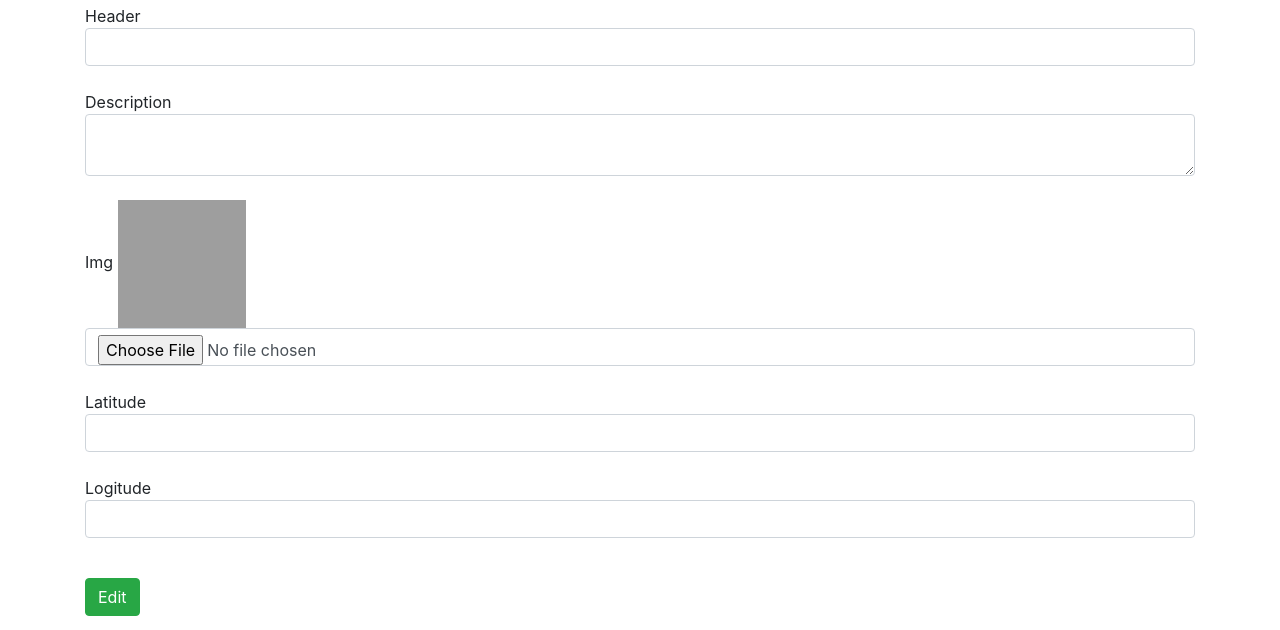
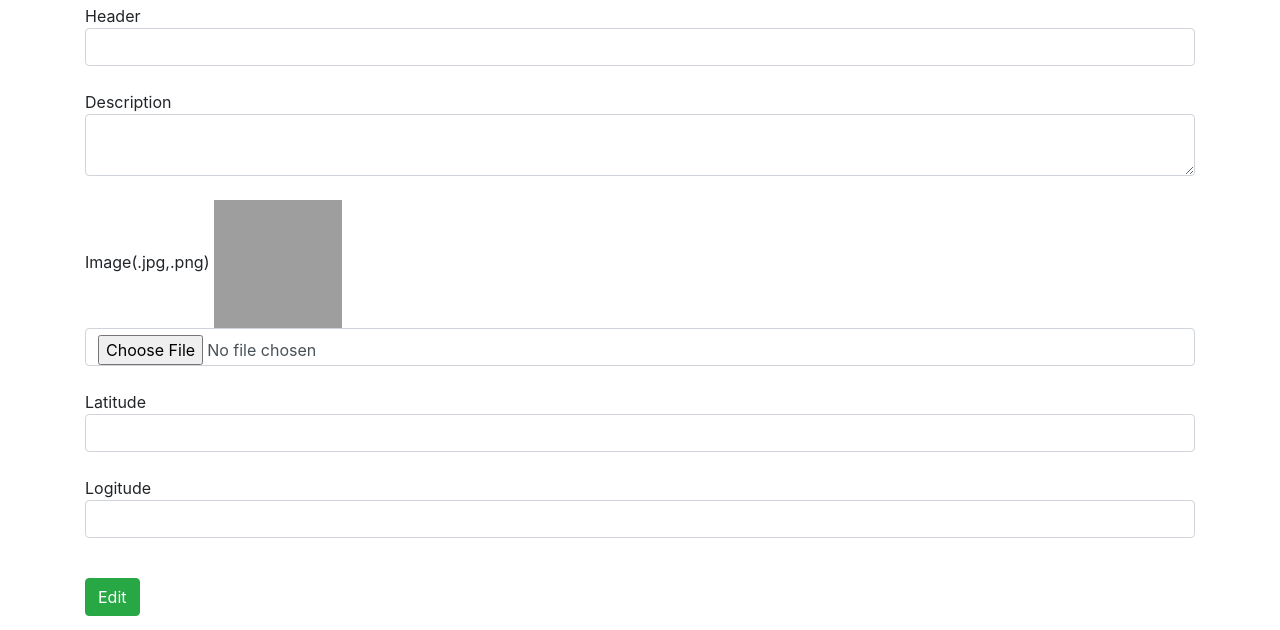
Before and after one commit to Benzt2h/backend-snru, a CodeIgniter app: page /backend-snru/index.php/map/map_edit in a window 1280 px wide. Shown: the part 170-800 px from the top of the page. Run offline with CodeIgniter, Linux system fonts and the light colour scheme; a user stored in the database is signed in; data that the repository does not hold is empty; grey boxes are pictures that could not be loaded.

Commit message:
fix upload image

```diff
--- a/application/controllers/map.php
+++ b/application/controllers/map.php
@@ -16,7 +16,7 @@ class Map extends CI_Controller
     public function map_insert_process()
     {
         $config['upload_path']          = './img/';
-        $config['allowed_types']        = 'gif|jpg|png';
+        $config['allowed_types']        = 'jpg|png';
         $config['max_size']             = 0;
         $config['max_width']            = 0;
         $config['max_height']           = 0;
@@ -55,7 +55,7 @@ class Map extends CI_Controller
     public function map_edit_process()
     {
         $config['upload_path']          = './img/';
-        $config['allowed_types']        = 'gif|jpg|png';
+        $config['allowed_types']        = 'jpg|png';
         $config['max_size']             = 0;
         $config['max_width']            = 0;
         $config['max_height']           = 0;
--- a/application/controllers/news.php
+++ b/application/controllers/news.php
@@ -15,7 +15,7 @@ class News extends CI_Controller
     public function news_insert_process()
     {
         $config['upload_path']          = './img/';
-        $config['allowed_types']        = 'gif|jpg|png';
+        $config['allowed_types']        = 'jpg|png';
         $config['max_size']             = 0;
         $config['max_width']            = 0;
         $config['max_height']           = 0;
@@ -54,7 +54,7 @@ class News extends CI_Controller
     public function news_edit_process()
     {
         $config['upload_path']          = './img/';
-        $config['allowed_types']        = 'gif|jpg|png';
+        $config['allowed_types']        = 'jpg|png';
         $config['max_size']             = 0;
         $config['max_width']            = 0;
         $config['max_height']           = 0;
--- a/application/views/map_edit.php
+++ b/application/views/map_edit.php
@@ -59,7 +59,7 @@ defined('BASEPATH') or exit('No direct script access allowed');
             <textarea required class="form-control" type="text" name="map_description" value="<?php echo $data[0]['map_description']?>"><?php echo $data[0]['map_description']?></textarea>
             <br>
             <input type="hidden" name="map_img_old" value="<?php echo $data[0]['map_img'];?>">
-            Img
+            Image(.jpg,.png)
             <?php
                         $image_properties = array(
                         'src'   => $data[0]['map_img'],
--- a/application/views/map_insert.php
+++ b/application/views/map_insert.php
@@ -56,7 +56,7 @@ defined('BASEPATH') or exit('No direct script access allowed');
             <br> Description
             <textarea required class="form-control" type="text-ara" name="map_description"></textarea>
             <br>
-            Img
+            Image(.jpg,.png)
             <input type="file" name="map_img" class="form-control"/>
             <br> Latitude
             <input required class="form-control" type="text" name="map_latitude">
--- a/application/views/news_edit.php
+++ b/application/views/news_edit.php
@@ -58,7 +58,7 @@ defined('BASEPATH') or exit('No direct script access allowed');
             <textarea required class="form-control" type="text" name="news_description" value="<?php echo $data[0]['news_description']?>"><?php echo $data[0]['news_description']?></textarea>
             <br>
             <input type="hidden" name="news_img_old" value="<?php echo $data[0]['news_img'];?>">
-            Img
+            Image(.jpg,.png)
             <?php
                         $image_properties = array(
                         'src'   => 'img/'.$data[0]['news_img'],
--- a/application/views/news_insert.php
+++ b/application/views/news_insert.php
@@ -56,7 +56,7 @@ defined('BASEPATH') or exit('No direct script access allowed');
             <br> Description
             <textarea required class="form-control" type="text" name="news_description"></textarea>
             <br>
-            Img
+            Image(.jpg,.png)
             <input type="file" name="news_img" class="form-control"/>
             <br>
         </div>
--- a/map_api.php
+++ b/map_api.php
@@ -8,7 +8,7 @@ $userName = "root";
 $userPassword = "";
 $dbName = "snru";
 $conn = mysqli_connect($serverName,$userName,$userPassword,$dbName);
-$conn->set_charset("utf8");
+mysqli_set_charset($conn,"utf8");
 $sql = "SELECT * FROM map";
 $query = mysqli_query($conn,$sql);
 #### array
--- a/news_api.php
+++ b/news_api.php
@@ -8,7 +8,7 @@ $userName = "root";
 $userPassword = "";
 $dbName = "snru";
 $conn = mysqli_connect($serverName,$userName,$userPassword,$dbName);
-$conn->set_charset("utf8");
+mysqli_set_charset($conn,"utf8");
 $sql = "SELECT * FROM news";
 $query = mysqli_query($conn,$sql);
 #### array
```
Also changed, not shown: img/3a361e354c6f7d4819e456dac6c5d7d1.jpg (added), img/40d699cc5ee2ccbfb99345de2809f10b.jpg (added), img/7089acf5f2a901fdf3524ddbe8b23151.jpg (added), img/ede4482689e174ac399f8ec4beec8e54.jpg (added).
